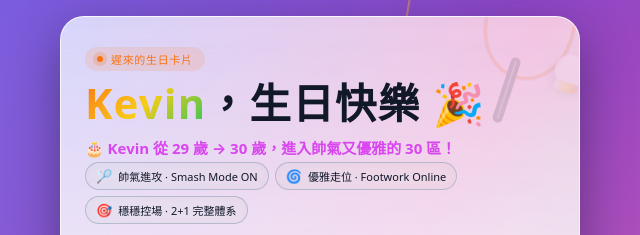
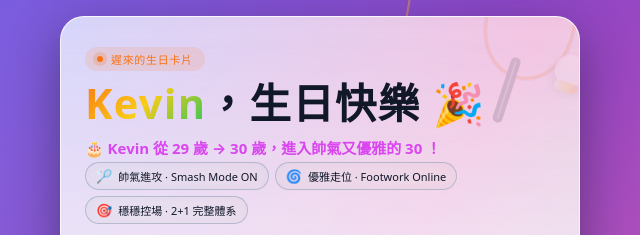
Before and after one commit to lg920731-collab/kevinbirthday, a plain HTML site: page index.html in a window 1280 px wide. Shown: the top 235 px of the page, 320-960 px from the left. Drawn offline with Linux system fonts and the light colour scheme.

Commit message:
Update index.html

```diff
--- a/index.html
+++ b/index.html
@@ -293,7 +293,7 @@
 
         <h1><span class="emphasis">Kevin</span>，生日快樂 🎉</h1>
 
-        <p class="age-text">🎂 Kevin 從 <strong>29 歲 → 30 歲</strong>，進入帥氣又優雅的 30 區！</p>
+        <p class="age-text">🎂 Kevin 從 <strong>29 歲 → 30 歲</strong>，進入帥氣又優雅的 30 ！</p>
 
         <!-- 羽球 2+1 狀態列 -->
         <div class="badminton-tags">
```
